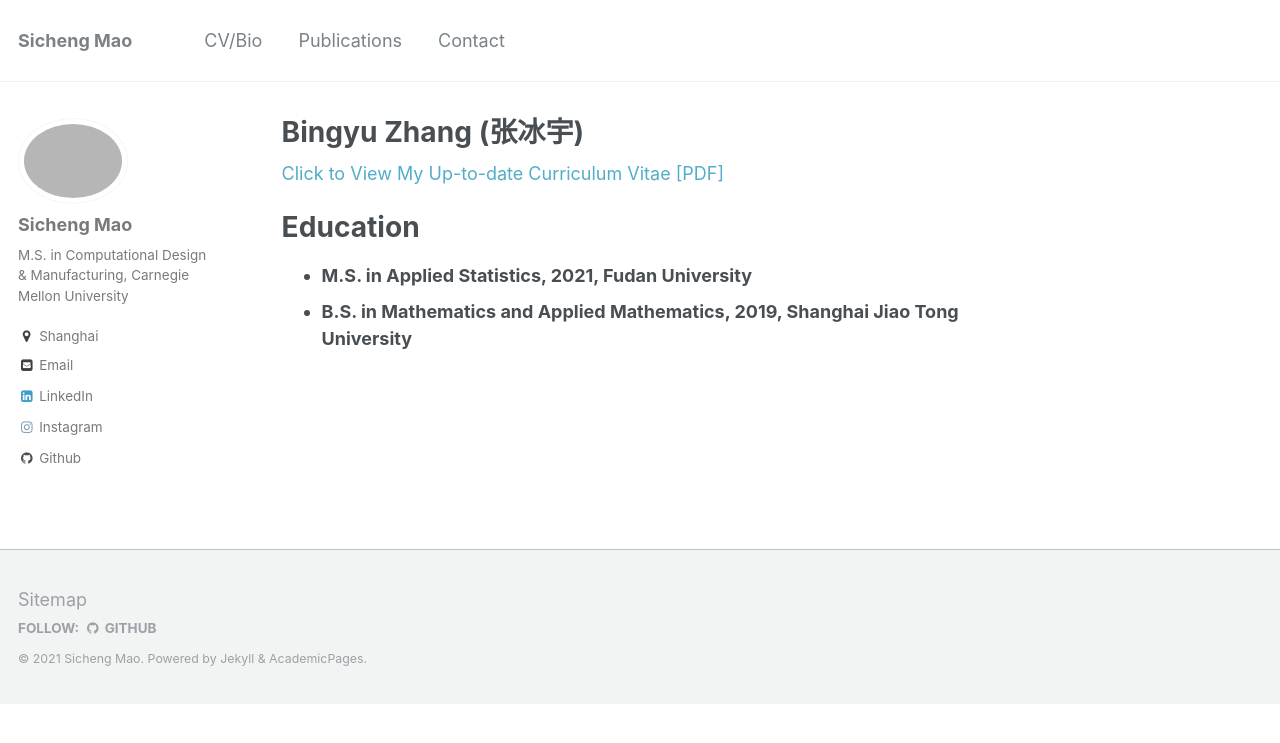
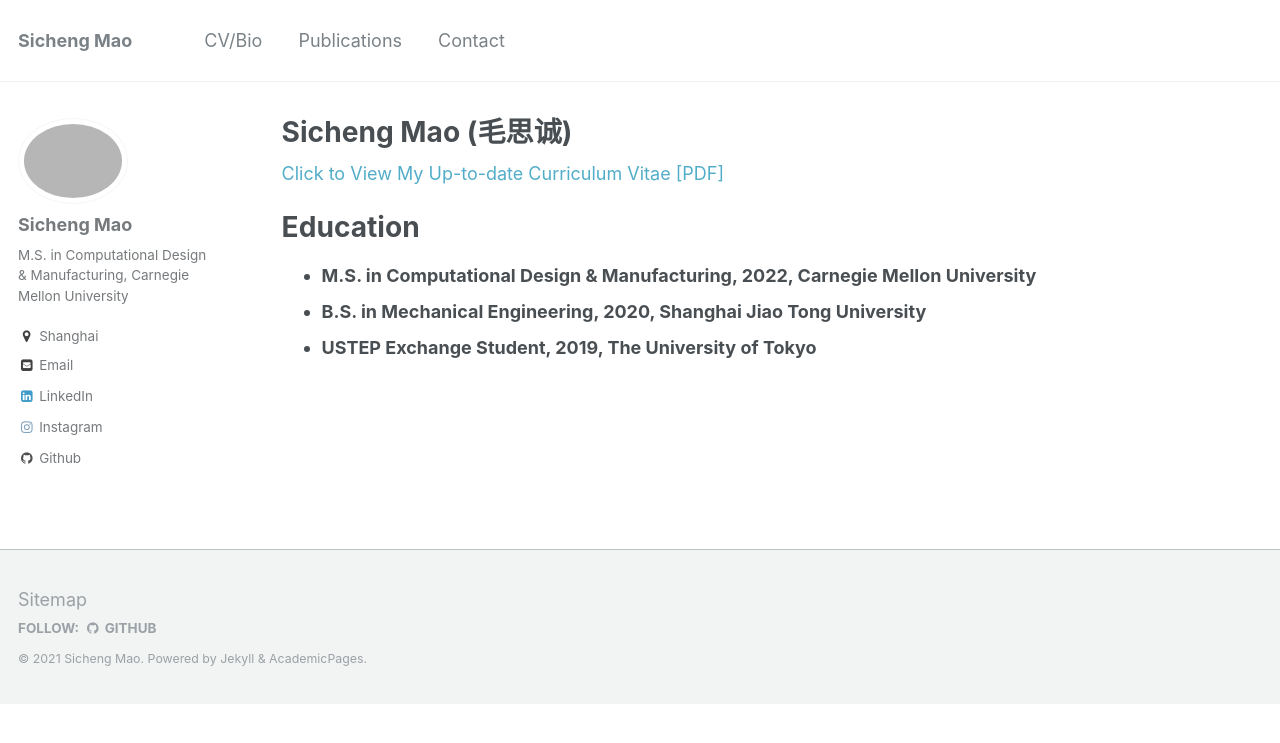
Before and after one commit to maosicheng/maosicheng.github.io, a Jekyll site: the page built from _pages/cv.md, in a window 1280 px wide. Shown: the top 743 px of the page. Built offline with Jekyll 4.4.1, drawn with Linux system fonts in a browser that asks for light colours.

Commit message:
revise 4

```diff
--- a/_data/navigation.yml
+++ b/_data/navigation.yml
@@ -1,7 +1,7 @@
 # main links links
 main:
   - title: "CV/Bio"
-    url: /files/bingyu_cv.pdf
+    url: /files/sicheng_cv.pdf
 
   - title: "Publications"
     url: /publications/
--- a/_pages/cv.md
+++ b/_pages/cv.md
@@ -1,6 +1,6 @@
 ---
 <!-- layout: archive -->
-title: "Bingyu Zhang (张冰宇)"
+title: "Sicheng Mao (毛思诚)"
 permalink: /cv/
 author_profile: true
 redirect_from:
@@ -9,10 +9,11 @@ redirect_from:
 
 {% include base_path %}
 
-[Click to View My Up-to-date Curriculum Vitae [PDF]](https://nbxszby416.github.io/files/bingyu_cv.pdf)
+[Click to View My Up-to-date Curriculum Vitae [PDF]](https://maosicheng.github.io/files/sicheng_cv.pdf)
 
 # Education
-* **M.S. in Applied Statistics, 2021, Fudan University**
-* **B.S. in Mathematics and Applied Mathematics, 2019, Shanghai Jiao Tong University**
+* **M.S. in Computational Design & Manufacturing, 2022, Carnegie Mellon University**
+* **B.S. in Mechanical Engineering, 2020, Shanghai Jiao Tong University**
+* **USTEP Exchange Student, 2019, The University of Tokyo**
 
-<!-- <embed src="https://nbxszby416.github.io/files/bingyu_cv.pdf" width="650" height="1800" type='application/pdf'> -->
+<!-- <embed src="https://maosicheng.github.io/files/sicheng.pdf" width="650" height="1800" type='application/pdf'> -->
```
Also changed, not shown: _pages/contact.md (+2 -2 lines), 1 other file.
